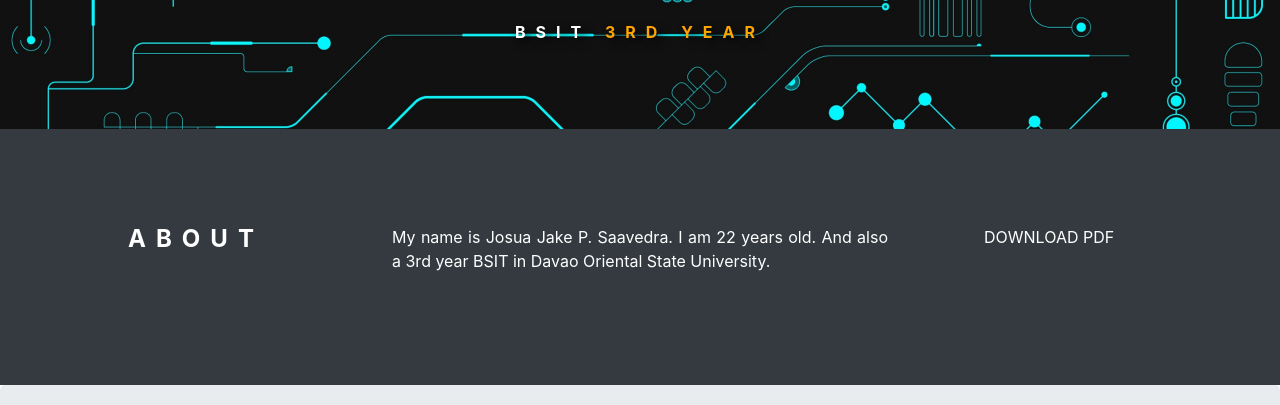
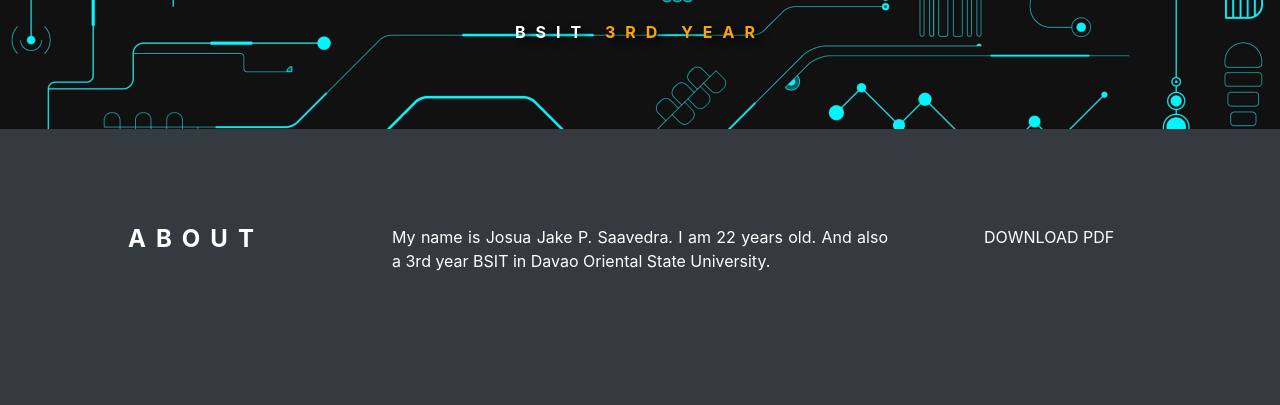
Before and after one commit to juswajek/repository, a plain HTML site: page index.html in a window 1280 px wide. Shown: the part 395-800 px from the top of the page. Drawn offline with nearby package versions, Linux system fonts and the light colour scheme.

Commit message:
update index

```diff
--- a/index.html
+++ b/index.html
@@ -69,7 +69,7 @@
 
         <div class="container-fluid p-0">
 
-            <div id="about" class="row bg-dark text-white p-5 m-0 about">
+            <div id="about" class="row bg-dark text-white p-5 m-0 about" style="height: 300px;">
                 <div class="col-md-3 p-5 text-center">
                     <h4 class="title">ABOUT</h4>
                 </div>
```
